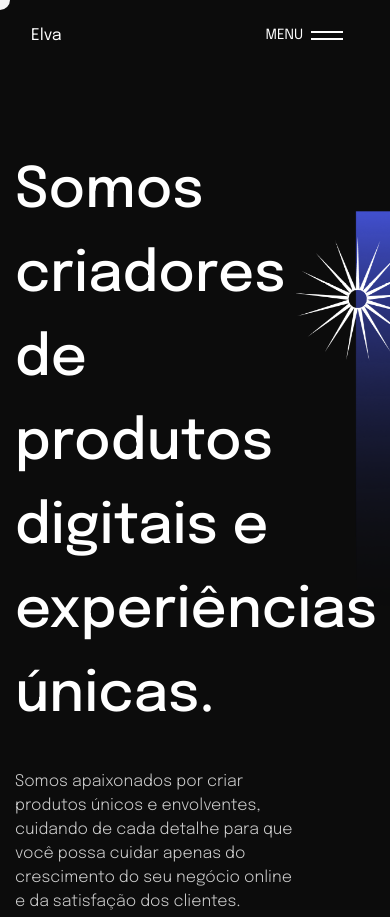
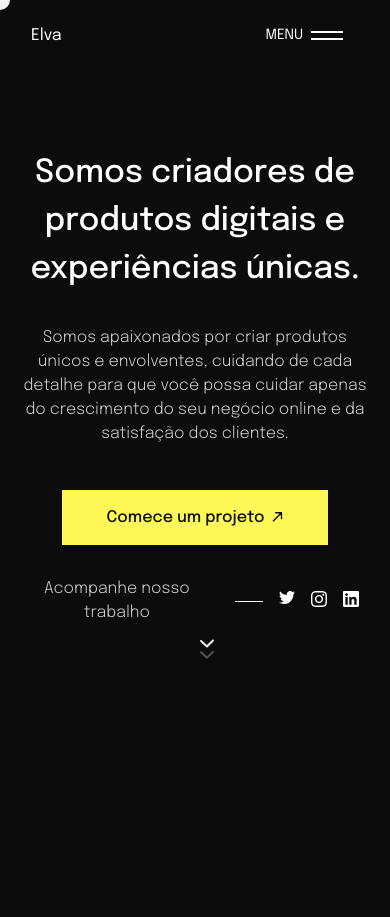
Before and after one commit to eliezer-castro/elva-agency, a website: page public/index.html in a window 390 px wide. Shown: the top 917 px of the page. Drawn offline with Linux system fonts and the light colour scheme.

Commit message:
init responsive layout

```diff
--- a/public/sass/components/_hero.scss
+++ b/public/sass/components/_hero.scss
@@ -13,7 +13,7 @@
   .container {
     display: flex;
     justify-content: space-between;
-    @include sm{
+    @include xs{
       align-items: center;
       justify-content: center;
       text-align: center;
@@ -22,7 +22,7 @@
       align-items: center;
       justify-content: center;
       text-align: center;
-        @include sm{
+        @include xs{
           h2{
             font-size: 32px;
             text-align: center;
@@ -35,7 +35,7 @@
     .right {
       flex: none;
       animation: fade-anime-top 0.8s ease;
-      @include sm {
+      @include xs {
         display: none;
       }
       img {
```
Also changed, not shown: public/sass/styles.css.
